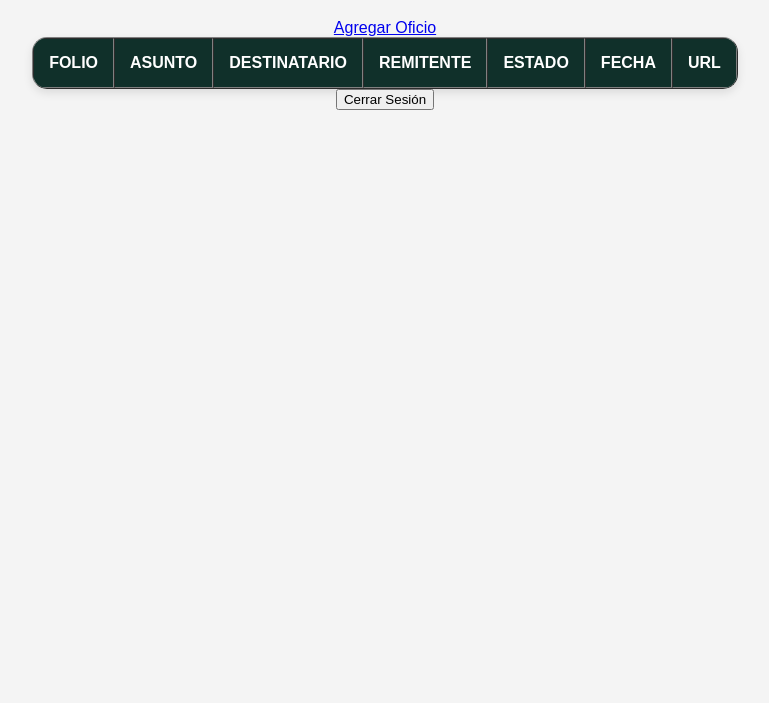
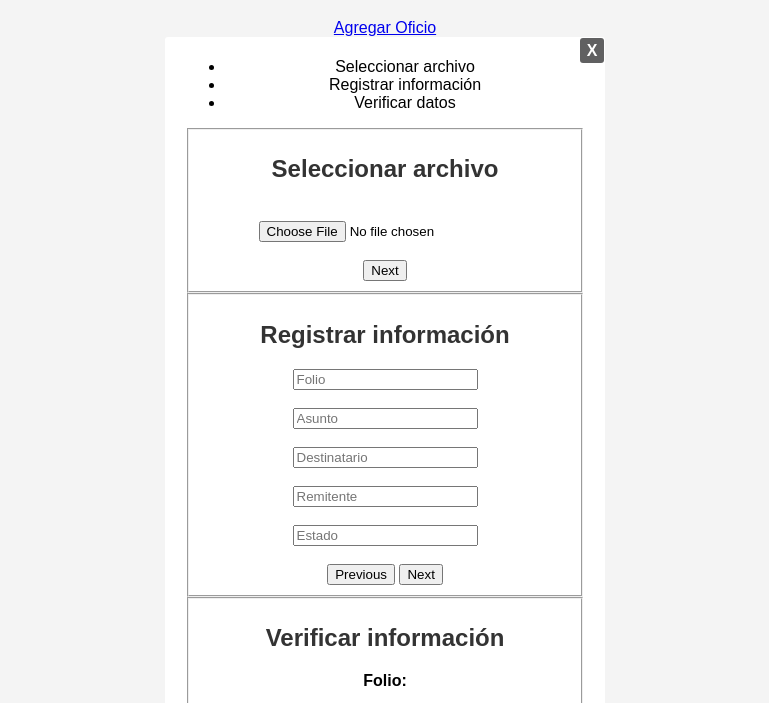
Before and after one commit to ElRoyer/oficios-IMSSB, a plain HTML site: page frontend/main.html in a window 1280 px wide. Shown: the part 81-784 px from the top of the page, without its empty margins (255-1024 px from the left). Drawn offline with nearby package versions, Linux system fonts and the light colour scheme; no server answers; sample sign-in values are in the browser's storage.

Commit message:
Update main.html

```diff
--- a/frontend/main.html
+++ b/frontend/main.html
@@ -21,44 +21,107 @@
       <h1>Dashboard Oficios</h1>
 
       <!-- Agregar otro oficio-->
-      <a href="#modal1">Agregar Oficio</a></li>
-      <div id="modal1" class="modalmask">
+     <a href="#modal2">Agregar Oficio</a>
+      <div id="modal2" class="modalmask2">
         <div class="modalbox movedown">
-            <a href="#close" title="Close" class="close">X</a>
-            <h2>INGRESE INFORMACIÓN</h2>
-            <form id="miFormulario">
-              <label>Seleccionar archivo:</label>
+          <a href="#close" title="Close" class="close">X</a>
+          <!-- multistep form -->
+          <form
+            id="miFormulario"
+            oninput="
+              document.getElementById('folioOut').textContent = folio.value;
+              document.getElementById('asuntoOut').textContent = asunto.value;
+              document.getElementById('destinatarioOut').textContent = destinatario.value;
+              document.getElementById('remitenteOut').textContent = remitente.value;
+              document.getElementById('estadoOut').textContent = estado.value;
+          "
+          >
+            <!-- progressbar -->
+            <ul id="progressbar">
+              <li class="active">Seleccionar archivo</li>
+              <li>Registrar información</li>
+              <li>Verificar datos</li>
+            </ul>
+            <!-- fieldsets -->
+            <fieldset>
+              <h2 class="fs-title">Seleccionar archivo</h2> <br />
               <input type="file" id="fileInput" /><br /><br />
 
-              <label>Folio:</label>
-              <input type="text" id="folio" name="folio" required /><br /><br />
+              <input
+                type="button"
+                name="next"
+                class="next action-button"
+                value="Next"
+              />
+            </fieldset>
+            <fieldset>
+              <h2 class="fs-title">Registrar información</h2>
 
-              <label>Asunto:</label>
-              <input type="text" id="asunto" name="asunto" required /><br /><br />
+              <input
+                type="text"
+                id="folio"
+                name="folio"
+                placeholder="Folio"
+                required
+              /><br /><br />
 
-              <label>Destinatario:</label>
+              <input
+                type="text"
+                id="asunto"
+                name="asunto"
+                placeholder="Asunto"
+                required
+              /><br /><br />
+
               <input
                 type="text"
                 id="destinatario"
                 name="destinatario"
+                placeholder="Destinatario"
                 required
               /><br /><br />
 
-              <label>Remitente:</label>
               <input
                 type="text"
                 id="remitente"
                 name="remitente"
+                placeholder="Remitente"
                 required
               /><br /><br />
 
-              <label>Estado:</label>
-              <input type="text" id="estado" name="estado" required /><br /><br />
-
-              <button href="#close" id="uploadButton">Subir</button>
-            </form>
+              <input
+                type="text"
+                id="estado"
+                name="estado"
+                placeholder="Estado"
+                required
+              /><br /><br />
+              <input
+                type="button"
+                name="previous"
+                class="previous action-button"
+                value="Previous"
+              />
+              <input
+                type="button"
+                name="next"
+                class="next action-button"
+                value="Next"
+              />
+            </fieldset>
+            <fieldset>
+              <h2 class="fs-title">Verificar información</h2>
+              <p><b>Folio:</b> <output id="folioOut"></output></p>
+              <p><b>Asunto:</b> <output id="asuntoOut"></output></p>
+              <p><b>Destinatario:</b> <output id="destinatarioOut"></output></p>
+              <p><b>Remitente:</b> <output id="remitenteOut"></output></p>
+              <p><b>Estado:</b> <output id="estadoOut"></output></p>
+              <input type="button" name="previous" class="previous action-button" value="Previous" />
+              <button href="#close" id="uploadButton" class="submit action-button">Subir</button>
+            </fieldset>
+          </form>
         </div>
-    </div>
+      </div>
 
       <!-- Tabla centrada -->
       <div class="table-container">
@@ -82,6 +145,8 @@
       </div>
       <button id="logoutBtn">Cerrar Sesión</button>
     </div>
+    <script src="https://code.jquery.com/jquery-3.6.4.min.js"></script>
+    <script src="https://code.jquery.com/ui/1.12.1/jquery-ui.min.js"></script>
     <script src="./script_upload.js"></script>
   </body>
 </html>
```
